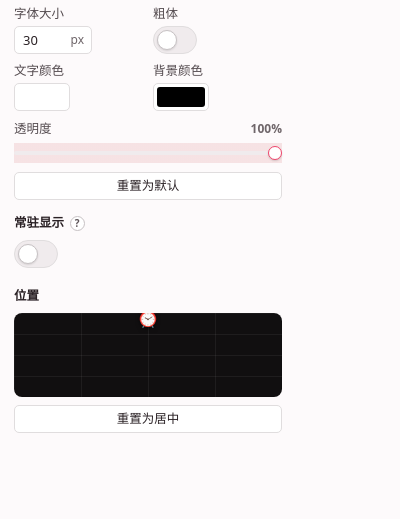
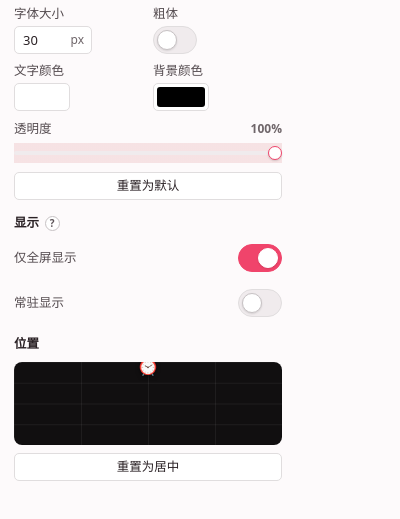
Before and after one commit to ouyangfeng2022/BiClock, a browser extension: page popup.html in a window 400 px wide. Shown: the part 127-646 px from the top of the page. Drawn offline with Linux system fonts and the light colour scheme.

Commit message:
feat: 新增"仅全屏显示"开关并修复非全屏下的位置偏移
- 新增 `fullscreenOnly` 配置项（默认开启以保持原行为），关闭后允许在普通、宽屏、网页全屏等非浏览器全屏模式下显示时钟。
- 修复非全屏模式下时钟位置偏移到视频外的问题：将时钟的定位基准从整个浏览器视口改为播放器容器自身的矩形区域（`getBoundingClientRect`），确保在任意页面布局下都准确覆盖在视频画面内。
- 重构设置面板 UI，将原有的"常驻显示"与新增的"仅全屏显示"合并至统一的"显示"区块中。

```diff
--- a/popup.css
+++ b/popup.css
@@ -192,9 +192,24 @@ label:last-child { margin-bottom: 0; }
     gap: 5px;
 }
 
-/* 常驻显示的 toggle：单独一行，排在标题下方（与其它分区"标题在上/控件在下"一致） */
-.toggle-row {
-    display: inline-flex;
+/* 显示开关行：左侧文字、右侧 toggle，整行点击。
+   用于"仅全屏显示 / 常驻显示"等并排的开关项。 */
+.toggle-line {
+    display: flex;
+    align-items: center;
+    justify-content: space-between;
+    gap: 10px;
+    padding: 4px 0;
+    cursor: pointer;
+}
+
+.toggle-line + .toggle-line {
+    margin-top: 2px;
+}
+
+.toggle-line-text {
+    font-size: 12.5px;
+    color: var(--ink-2);
 }
 
 /* --- 帮助提示：问号图标，hover/focus 时弹出气泡说明 --- */
--- a/popup.html
+++ b/popup.html
@@ -58,21 +58,33 @@
 
     <fieldset>
         <legend class="legend-tip">
-            常驻显示
-            <span class="help-tip" tabindex="0" role="button" aria-label="常驻显示说明">
+            显示
+            <span class="help-tip" tabindex="0" role="button" aria-label="显示设置说明">
                 <span class="help-icon" aria-hidden="true">?</span>
                 <span class="help-bubble">
-                    关：仅当鼠标移出/移入播放器、控件可见时显示时钟（鼠标触发）。<br>
-                    开：进入浏览器全屏（F11）后时钟一直显示，不随控制条自动隐藏。<br>
-                    两种模式都只在浏览器全屏下生效。
+                    <b>仅全屏显示</b>：开 = 只在浏览器全屏（F11）下显示（默认，避免被 B 站/浏览器原生视频工具栏遮挡）；关 = 普通播放、宽屏、网页全屏也都显示。<br>
+                    <b>常驻显示</b>：关 = 控件可见时才显示（鼠标触发）；开 = 在上方选定的范围内一直显示，不随控制条自动隐藏。
                 </span>
             </span>
         </legend>
 
-        <label class="toggle toggle-row">
-            <input type="checkbox" id="modeAlways">
-            <span class="toggle-track" aria-hidden="true">
-                <span class="toggle-thumb"></span>
+        <label class="toggle-line">
+            <span class="toggle-line-text">仅全屏显示</span>
+            <span class="toggle">
+                <input type="checkbox" id="fullscreenOnly">
+                <span class="toggle-track" aria-hidden="true">
+                    <span class="toggle-thumb"></span>
+                </span>
+            </span>
+        </label>
+
+        <label class="toggle-line">
+            <span class="toggle-line-text">常驻显示</span>
+            <span class="toggle">
+                <input type="checkbox" id="modeAlways">
+                <span class="toggle-track" aria-hidden="true">
+                    <span class="toggle-thumb"></span>
+                </span>
             </span>
         </label>
     </fieldset>
--- a/popup.js
+++ b/popup.js
@@ -5,6 +5,8 @@ var DEFAULTS = {
     backgroundColor: '#000000',
     bgOpacity: 100,
     bold: false,
+    // 仅全屏显示：true（默认）只在浏览器全屏下显示；false 任意屏幕模式都显示。
+    fullscreenOnly: true,
     // 显示模式：false = 鼠标触发（默认），true = 常驻。
     alwaysShow: false,
     // posX/posY 是相对视口宽高的 0..1 比例；初始为顶部居中。
@@ -68,6 +70,7 @@ function readFromForm() {
     config.backgroundColor = $('backgroundColor').value;
     config.bgOpacity = parseInt($('bgOpacity').value, 10);
     config.bold = $('bold').checked;
+    config.fullscreenOnly = $('fullscreenOnly').checked;
     config.alwaysShow = $('modeAlways').checked;
 }
 
@@ -82,6 +85,8 @@ function fillForm() {
     $('bgOpacity').style.backgroundImage =
         'linear-gradient(to right, var(--pink-track) 0%, var(--pink-track) ' + pct + '%, transparent ' + pct + '%)';
     $('bold').checked = config.bold;
+    // 仅全屏显示：checked = 仅全屏（fullscreenOnly=true，默认）。
+    $('fullscreenOnly').checked = config.fullscreenOnly !== false;
     // 常驻显示：单个 checkbox，checked = 常驻（alwaysShow=true）。
     $('modeAlways').checked = !!config.alwaysShow;
 }
@@ -182,7 +187,7 @@ function init() {
         updatePositionMarker();
     });
 
-    var ids = ['fontSize', 'color', 'backgroundColor', 'bgOpacity', 'bold', 'modeAlways'];
+    var ids = ['fontSize', 'color', 'backgroundColor', 'bgOpacity', 'bold', 'fullscreenOnly', 'modeAlways'];
     ids.forEach(function (id) {
         $(id).addEventListener('input', onInput);
         $(id).addEventListener('change', onInput);
```
Also changed, not shown: AGENTS.md (+7 -7 lines), biclock.js (+44 -34 lines).
